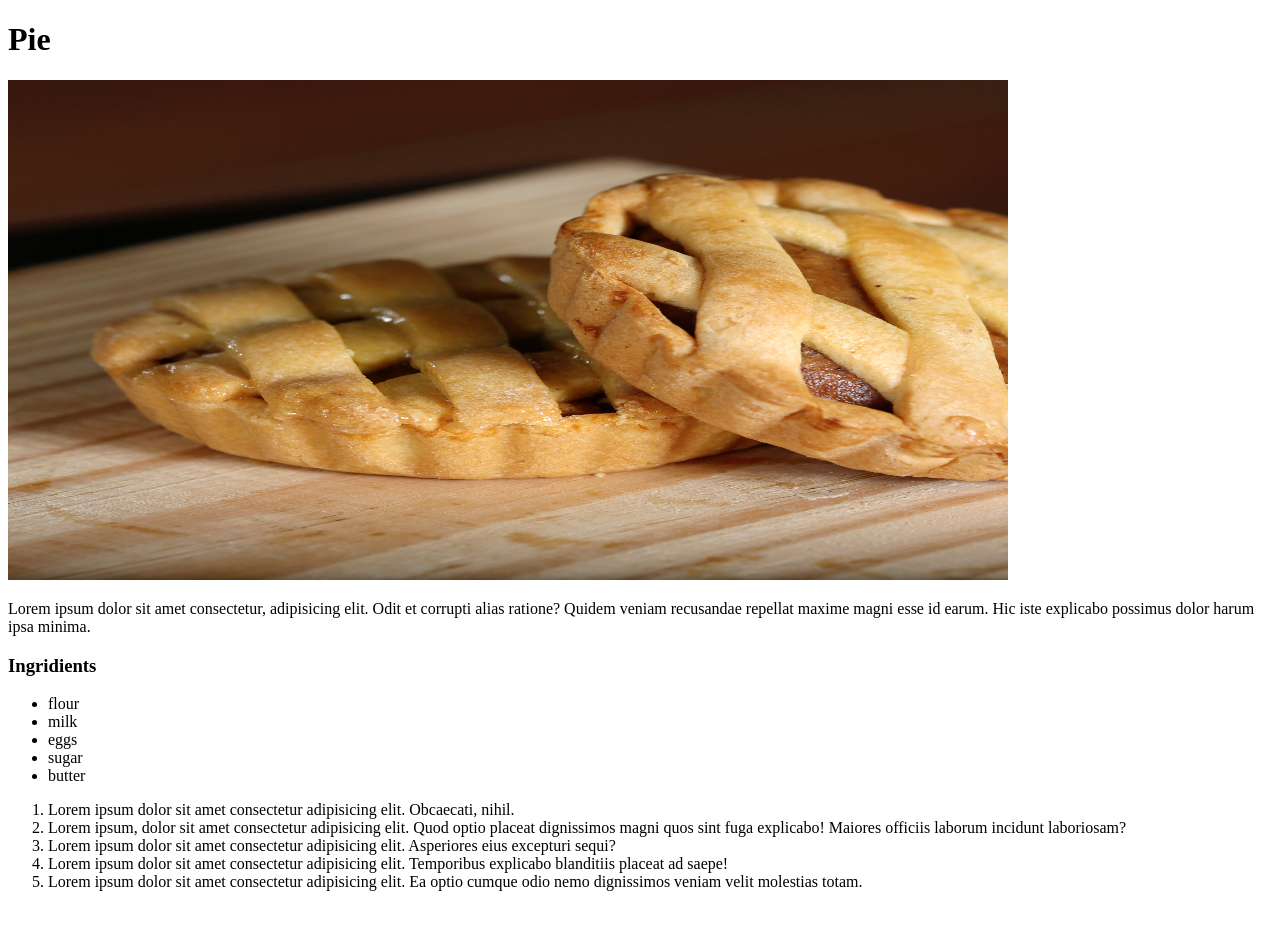
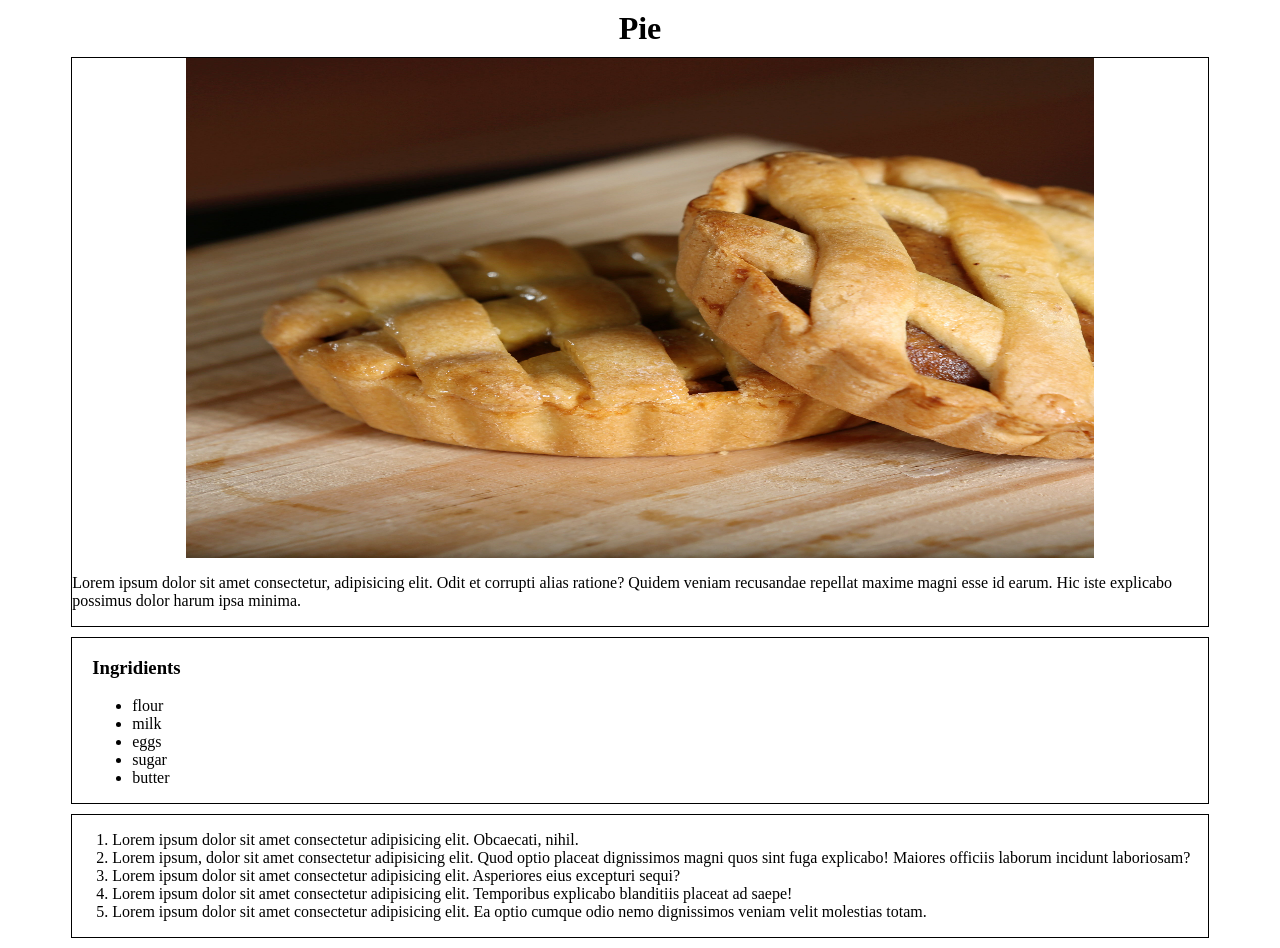
Before and after one commit to Cookethan/TOP-recipes, a plain HTML site: page recipes/pie.html in a window 1280 px wide. Before the commit the page ends 907 px from the top, so only its background shows below. Drawn offline with Linux system fonts and the light colour scheme.

Commit message:
added basic styling-margin and padding exercise

```diff
--- a/recipes/pie.html
+++ b/recipes/pie.html
@@ -6,11 +6,14 @@
         <title>Pie</title>
     </head>
     <body>
-        <h1>Pie</h1>
+        <h1 class="recipe-title">Pie</h1>
+        <div class="card">
+            <img class="recipe-image" src="../images/pie.jpg" alt="two small pies" height="500" width="1000">
+            <p>Lorem ipsum dolor sit amet consectetur, adipisicing elit. Odit et corrupti alias ratione? Quidem veniam recusandae repellat maxime magni esse id earum. Hic iste explicabo possimus dolor harum ipsa minima.</p>
+        </div>
 
-        <img src="../images/pie.jpg" alt="two small pies" height="500" width="1000">
-
-        <p>Lorem ipsum dolor sit amet consectetur, adipisicing elit. Odit et corrupti alias ratione? Quidem veniam recusandae repellat maxime magni esse id earum. Hic iste explicabo possimus dolor harum ipsa minima.</p>
+        <div class="card">
+            <div class="recipe-ing">
                 <h3>Ingridients</h3>
                 <ul>
                     <li>flour</li>
@@ -19,12 +22,16 @@
                     <li>sugar</li>
                     <li>butter</li>
                 </ul>
-        <ol>
+            </div>
+        </div>
+        <div class="card recipe-steps">
+            <ol >
                 <li>Lorem ipsum dolor sit amet consectetur adipisicing elit. Obcaecati, nihil.</li>
                 <li>Lorem ipsum, dolor sit amet consectetur adipisicing elit. Quod optio placeat dignissimos magni quos sint fuga explicabo! Maiores officiis laborum incidunt laboriosam?</li>
                 <li>Lorem ipsum dolor sit amet consectetur adipisicing elit. Asperiores eius excepturi sequi?</li>
                 <li>Lorem ipsum dolor sit amet consectetur adipisicing elit. Temporibus explicabo blanditiis placeat ad saepe!</li>
                 <li>Lorem ipsum dolor sit amet consectetur adipisicing elit. Ea optio cumque odio nemo dignissimos veniam velit molestias totam.</li>
             </ol>
+        </div>
     </body>
 </html>
--- a/style.css
+++ b/style.css
@@ -4,16 +4,22 @@
 
 .card{
     width: 90%;
-
+    border: 1px black solid;
+    margin: 10px auto;
 }
 
 /* recipe pages */
 
 .recipe-title{
-    margin: 10px auto;
+    margin: 10px;
+    text-align: center;
 }
 
 .recipe-image{
+    display: block;
+    margin: auto;
+    width: 80%;
+    height: 500px;
 
 }
 
@@ -23,7 +29,7 @@
 }
 
 .recipe-ing{
-
+    margin-left: 20px;
 }
 
 .recipe-steps{
```
Also changed, not shown: recipes/cake.html (+12 -3 lines), recipes/cookies.html (+4 -2 lines). Lines whose indentation alone changed are shown as unchanged.
